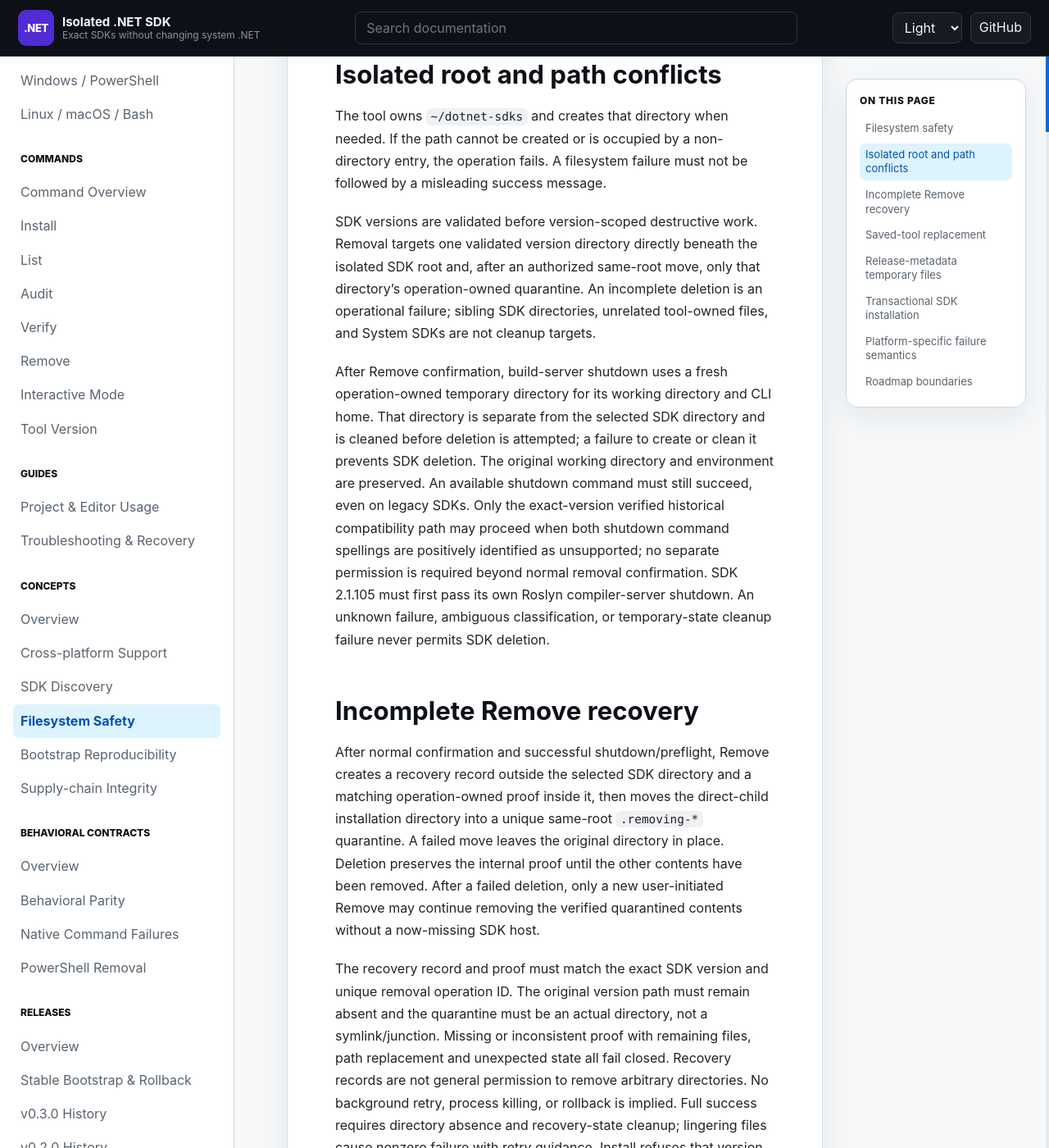
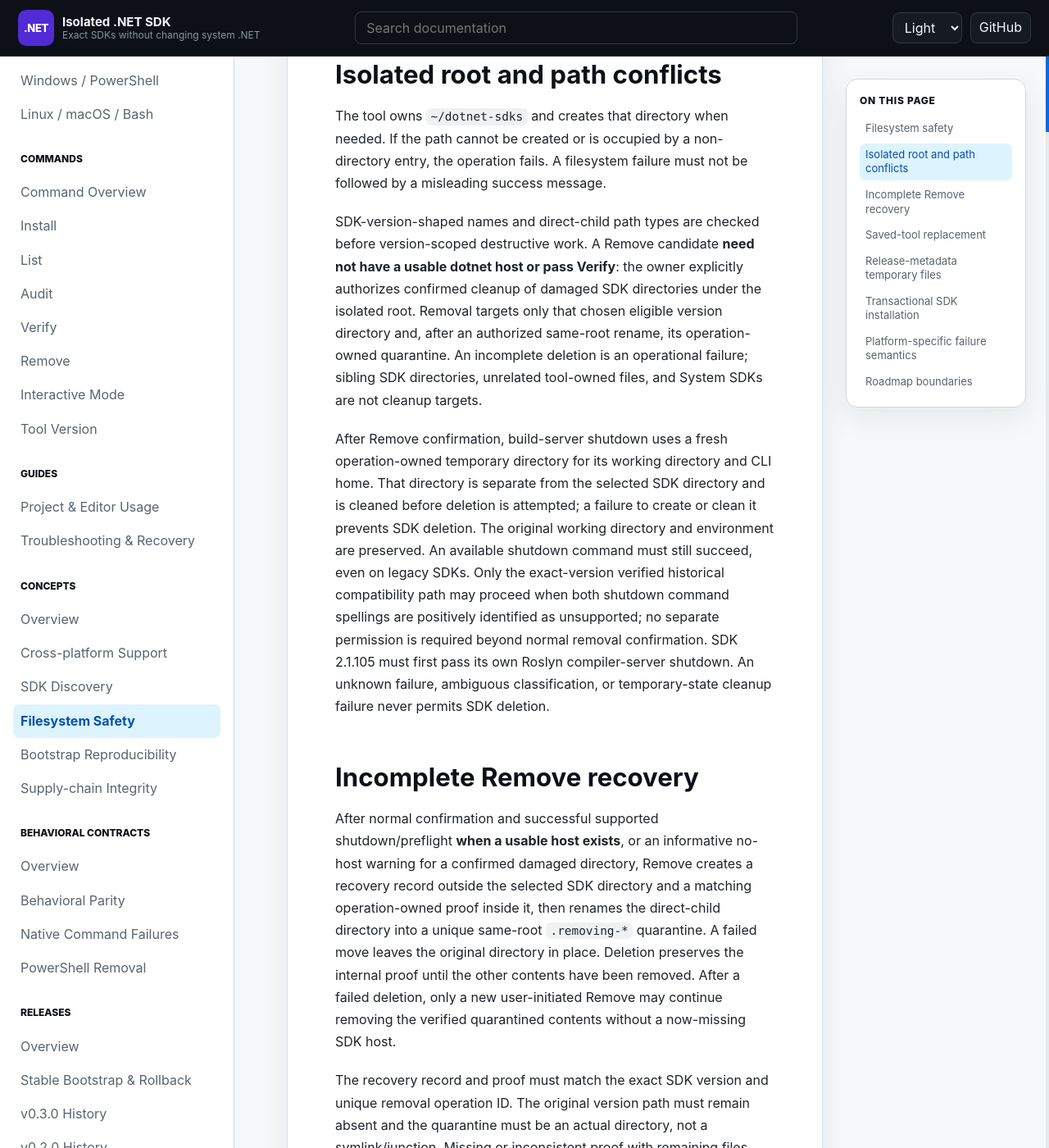
Before and after one commit to infoconex/isolated-dotnet-sdk, a Jekyll site: the page built from docs/concepts/filesystem-safety.md, in a window 1280 px wide and 1400 px high, scrolled down 298 px. Shown: the whole window at 82% size. Built offline with Jekyll 4.4.1, drawn with Linux system fonts in a browser that asks for light colours; our own code applies the rules of GitHub Pages for plain Markdown files.

Commit message:
docs(test): describe directory candidates and adjust conditional warning presentation (#186)

```diff
--- a/docs/concepts/filesystem-safety.md
+++ b/docs/concepts/filesystem-safety.md
@@ -6,13 +6,13 @@ This document records the filesystem-safety contract shared by the PowerShell an
 
 The tool owns `~/dotnet-sdks` and creates that directory when needed. If the path cannot be created or is occupied by a non-directory entry, the operation fails. A filesystem failure must not be followed by a misleading success message.
 
-SDK versions are validated before version-scoped destructive work. Removal targets one validated version directory directly beneath the isolated SDK root and, after an authorized same-root move, only that directory's operation-owned quarantine. An incomplete deletion is an operational failure; sibling SDK directories, unrelated tool-owned files, and System SDKs are not cleanup targets.
+SDK-version-shaped names and direct-child path types are checked before version-scoped destructive work. A Remove candidate **need not have a usable dotnet host or pass Verify**: the owner explicitly authorizes confirmed cleanup of damaged SDK directories under the isolated root. Removal targets only that chosen eligible version directory and, after an authorized same-root rename, its operation-owned quarantine. An incomplete deletion is an operational failure; sibling SDK directories, unrelated tool-owned files, and System SDKs are not cleanup targets.
 
 After Remove confirmation, build-server shutdown uses a fresh operation-owned temporary directory for its working directory and CLI home. That directory is separate from the selected SDK directory and is cleaned before deletion is attempted; a failure to create or clean it prevents SDK deletion. The original working directory and environment are preserved. An available shutdown command must still succeed, even on legacy SDKs. Only the exact-version verified historical compatibility path may proceed when both shutdown command spellings are positively identified as unsupported; no separate permission is required beyond normal removal confirmation. SDK 2.1.105 must first pass its own Roslyn compiler-server shutdown. An unknown failure, ambiguous classification, or temporary-state cleanup failure never permits SDK deletion.
 
 ## Incomplete Remove recovery
 
-After normal confirmation and successful shutdown/preflight, Remove creates a recovery record outside the selected SDK directory and a matching operation-owned proof inside it, then moves the direct-child installation directory into a unique same-root `.removing-*` quarantine. A failed move leaves the original directory in place. Deletion preserves the internal proof until the other contents have been removed. After a failed deletion, only a new user-initiated Remove may continue removing the verified quarantined contents without a now-missing SDK host.
+After normal confirmation and successful supported shutdown/preflight **when a usable host exists**, or an informative no-host warning for a confirmed damaged directory, Remove creates a recovery record outside the selected SDK directory and a matching operation-owned proof inside it, then renames the direct-child directory into a unique same-root `.removing-*` quarantine. A failed move leaves the original directory in place. Deletion preserves the internal proof until the other contents have been removed. After a failed deletion, only a new user-initiated Remove may continue removing the verified quarantined contents without a now-missing SDK host.
 
 The recovery record and proof must match the exact SDK version and unique removal operation ID. The original version path must remain absent and the quarantine must be an actual directory, not a symlink/junction. Missing or inconsistent proof with remaining files, path replacement and unexpected state all fail closed. Recovery records are not general permission to remove arbitrary directories. No background retry, process killing, or rollback is implied. Full success requires directory absence and recovery-state cleanup; lingering files cause nonzero failure with retry guidance. Install refuses that version until recovery is complete, and normal SDK inventory excludes quarantined directories.
 
```
Also changed, not shown: docs/commands/list.md (+1 -1 lines), docs/commands/remove.md (+4 -2 lines), docs/guides/troubleshooting.md (+1 -1 lines), 2 other files.
